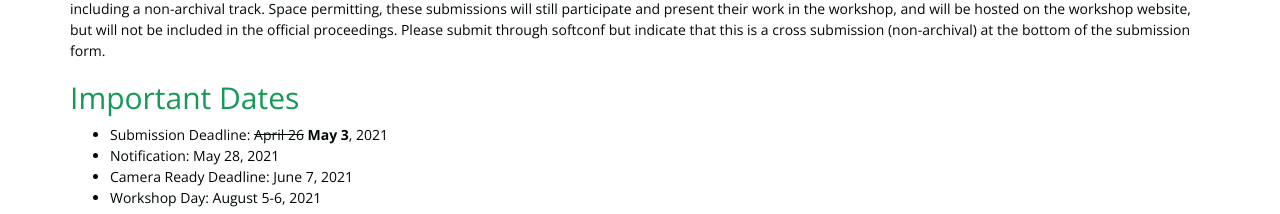
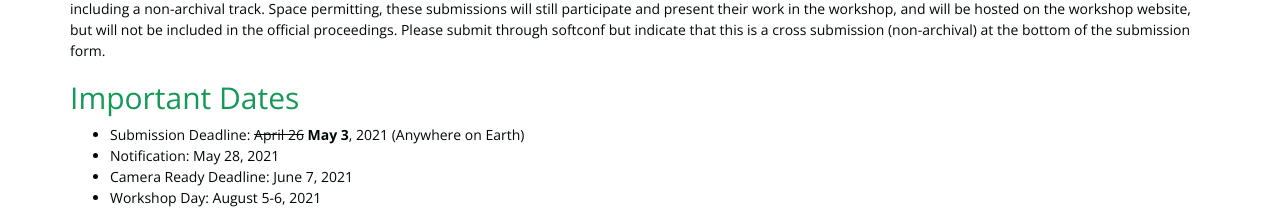
Before and after one commit to SpLU-RoboNLP2021/SpLU-RoboNLP2021.github.io, a plain HTML site: page index.html in a window 1280 px wide. Shown: the part 1411-1625 px from the top of the page. Drawn offline with nearby package versions, Linux system fonts and the light colour scheme.

Commit message:
Update index.html

```diff
--- a/index.html
+++ b/index.html
@@ -122,7 +122,7 @@ Leveraging the foundation built in the prior workshops RoboNLP 2017, SpLU 2018,
 
  <a id="important-dates" class="anchor" href="#accepted-papers" aria-hidden="true"><span class="octicon octicon-link"></span></a><h2>Important Dates</h2>
  <ul>
-  <li>Submission Deadline: <del>April 26</del> <b>May 3</b>, 2021 </li>
+  <li>Submission Deadline: <del>April 26</del> <b>May 3</b>, 2021 (Anywhere on Earth) </li>
   <li>Notification: May 28, 2021</li>
   <li>Camera Ready Deadline: June 7, 2021</li>
   <li>Workshop Day: August 5-6, 2021</li>
```
